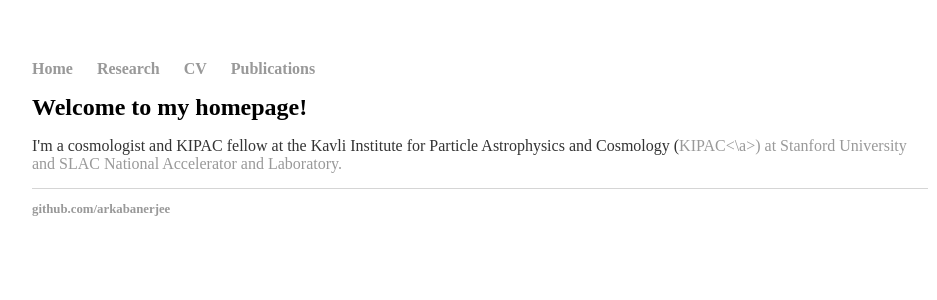
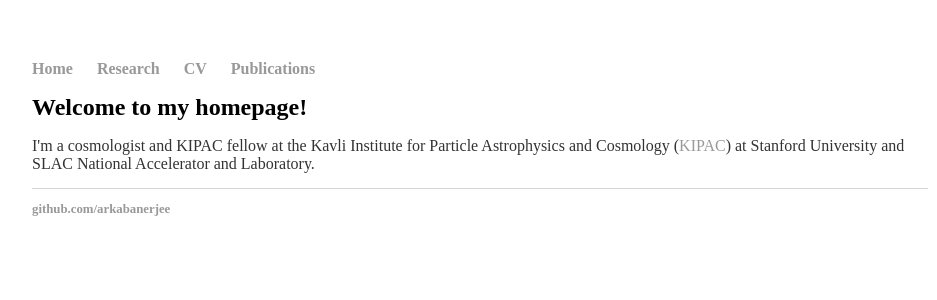
Before and after one commit to arkabanerjee/arkabanerjee.github.io, a Jekyll site: the page built from index.html, in a window 1280 px wide. Shown: the top 300 px of the page, without its empty margins (160-1097 px from the left). Built offline with Jekyll 4.4.1, drawn with Linux system fonts in a browser that asks for light colours; some of the changed lines change nothing that is shown.

Commit message:
Add description

```diff
--- a/index.html
+++ b/index.html
@@ -4,5 +4,5 @@
 ---
 <div class="blurb">
 	<h1>Welcome to my homepage!</h1>
-	<p>I'm a cosmologist and KIPAC fellow at the Kavli Institute for Particle Astrophysics and Cosmology (<a href="https://kipac.stanford.edu/">KIPAC<\a>) at Stanford University and SLAC National Accelerator and Laboratory.</p>
+	<p>I'm a cosmologist and KIPAC fellow at the Kavli Institute for Particle Astrophysics and Cosmology (<a href="https://kipac.stanford.edu/">KIPAC</a>) at Stanford University and SLAC National Accelerator and Laboratory.</p>
 </div><!-- /.blurb -->
```
